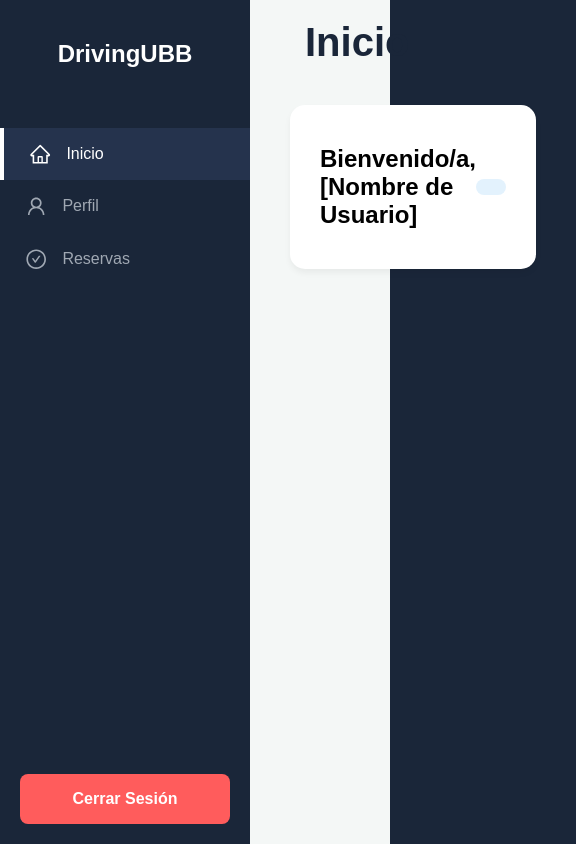
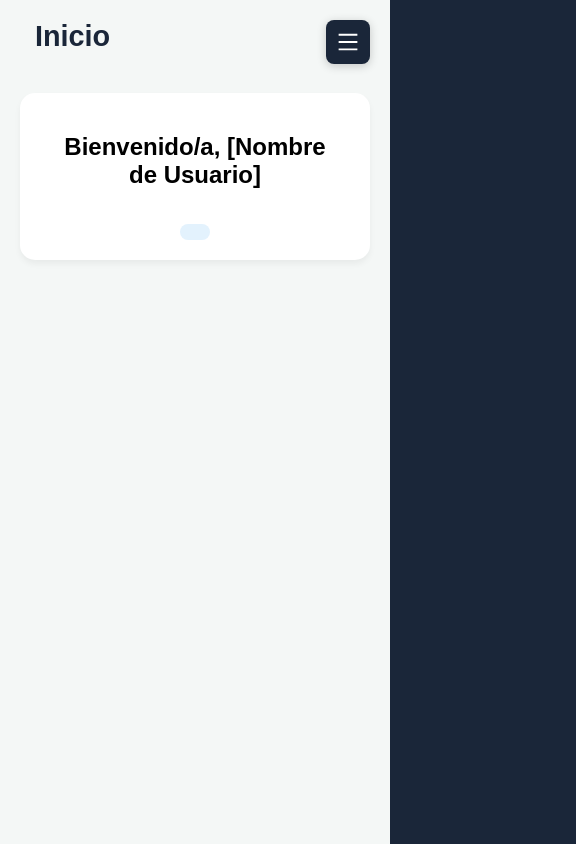
Before and after one commit to VictoRvs23/DrivingUBB, a React (Vite) app in the folder frontend/: page /home in a window 390 px wide. Shown: the whole page, 576 px wide, since content can reach past the window. Built offline with nearby package versions, Linux system fonts and the light colour scheme; sample sign-in values are in the browser's storage.

Commit message:
Prueba de frontend para adaptarse al celular

```diff
--- a/frontend/src/components/Sidebar.jsx
+++ b/frontend/src/components/Sidebar.jsx
@@ -1,19 +1,21 @@
-import React from 'react';
+import React, { useState } from 'react';
 import { useNavigate, useLocation } from 'react-router-dom';
 import { useAuth } from '../context/AuthContext';
 import { VscGitPullRequestNewChanges } from "react-icons/vsc";
-import { AiOutlineHome, AiOutlineUser, AiOutlineCheckCircle } from "react-icons/ai";
+import { AiOutlineHome, AiOutlineUser, AiOutlineCheckCircle, AiOutlineMenu, AiOutlineClose } from "react-icons/ai";
 import '../styles/Sidebar.css';
 
 const Sidebar = () => {
     const { logout, user } = useAuth();
     const navigate = useNavigate();
     const location = useLocation();
+    const [isOpen, setIsOpen] = useState(false);
 
     const menuItems = [
         { name: 'Inicio', icon: <AiOutlineHome />, path: '/home' },
         { name: 'Perfil', icon: <AiOutlineUser />, path: '/profile' },
         { name: 'Reservas', icon: <AiOutlineCheckCircle />, path: '/reservas' },
+        // luego debo agregar mas opciones
     ];
 
     if (user?.role === 'secretaria') {
@@ -24,8 +26,19 @@ const Sidebar = () => {
         });
     }
 
+    const toggleMenu = () => setIsOpen(!isOpen);
+
     return (
-        <div className="sidebar">
+        <>
+            {/* un boton para oculatr o mostrar la sidebar */}
+            <button className="mobile-nav-toggle" onClick={toggleMenu}>
+                {isOpen ? <AiOutlineClose /> : <AiOutlineMenu />}
+            </button>
+
+            {/* cosas para el celular, solo es una prueba */}
+            {isOpen && <div className="sidebar-overlay" onClick={toggleMenu}></div>}
+
+            <div className={`sidebar ${isOpen ? 'open' : ''}`}>
                 <div className="sidebar-logo">
                     <h2>DrivingUBB</h2>
                 </div>
@@ -35,7 +48,10 @@ const Sidebar = () => {
                         <button
                             key={item.name}
                             className={`nav-item ${location.pathname === item.path ? 'active' : ''}`}
-                        onClick={() => navigate(item.path)}
+                            onClick={() => {
+                                navigate(item.path);
+                                setIsOpen(false);
+                            }}
                         >
                             <span className="sidebar-icon">{item.icon}</span>
                             <span className="sidebar-text">{item.name}</span>
@@ -49,6 +65,7 @@ const Sidebar = () => {
                     </button>
                 </div>
             </div>
+        </>
     );
 };
 
--- a/frontend/src/styles/Home.css
+++ b/frontend/src/styles/Home.css
@@ -63,3 +63,21 @@
 .status-badge span {
     text-decoration: underline;
 }
+
+/* Estoy probando esto todavia, pero es para que se vea bien en celular */
+@media (max-width: 768px) {
+    .main-content {
+        margin-left: 0;
+        padding: 20px;
+    }
+
+    .content-header h1 {
+        font-size: 1.8rem;
+    }
+
+    .welcome-card {
+        flex-direction: column;
+        text-align: center;
+        gap: 15px;
+    }
+}
--- a/frontend/src/styles/Register.css
+++ b/frontend/src/styles/Register.css
@@ -42,3 +42,12 @@
 }
 
 .status-message { color: green; margin-top: 15px; }
+
+
+/* PRUEBA CELULAR*/
+@media (max-width: 480px) {
+    .register-box {
+        padding: 20px;
+        width: 90%;
+    }
+}
--- a/frontend/src/styles/Reservas.css
+++ b/frontend/src/styles/Reservas.css
@@ -92,3 +92,31 @@
 .btn-confirmar:hover {
     background-color: #25334d;
 }
+
+
+/* PRUEBA CELULAR */
+@media (max-width: 768px) {
+    .reservas-container {
+        padding: 15px;
+    }
+
+    .schedule-grid {
+
+        grid-template-columns: repeat(2, 1fr);
+        gap: 10px;
+    }
+
+    .time-block {
+        padding: 15px 5px;
+        font-size: 1rem;
+    }
+
+    .date-selector {
+        max-width: 100%;
+    }
+
+    .btn-confirmar {
+        width: 100%;
+        padding: 15px;
+    }
+}
--- a/frontend/src/styles/Sidebar.css
+++ b/frontend/src/styles/Sidebar.css
@@ -67,3 +67,50 @@
     transform: scale(1.02);
     box-shadow: 0 4px 12px rgba(255, 92, 92, 0.3);
 }
+
+
+/* Es una prueba para el celular */
+.mobile-nav-toggle {
+    display: none;
+    position: fixed;
+    top: 20px;
+    right: 20px;
+    z-index: 2100;
+    background: #1a2639;
+    color: white;
+    border: none;
+    padding: 10px;
+    border-radius: 8px;
+    font-size: 1.5rem;
+    cursor: pointer;
+    box-shadow: 0 2px 10px rgba(0,0,0,0.2);
+}
+
+@media (max-width: 768px) {
+    .mobile-nav-toggle {
+        display: flex;
+        align-items: center;
+        justify-content: center;
+    }
+
+    .sidebar {
+        left: -100%;
+        transition: left 0.3s ease-in-out;
+        z-index: 2000;
+        width: 280px;
+    }
+
+    .sidebar.open {
+        left: 0;
+    }
+
+    .sidebar-overlay {
+        position: fixed;
+        top: 0;
+        left: 0;
+        width: 100%;
+        height: 100%;
+        background: rgba(0, 0, 0, 0.5);
+        z-index: 1900;
+    }
+}
```
Lines whose indentation alone changed are shown as unchanged.
